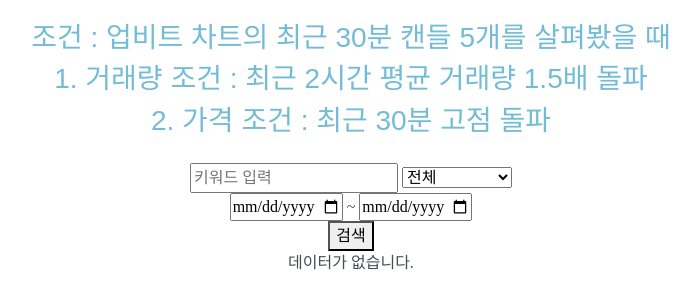
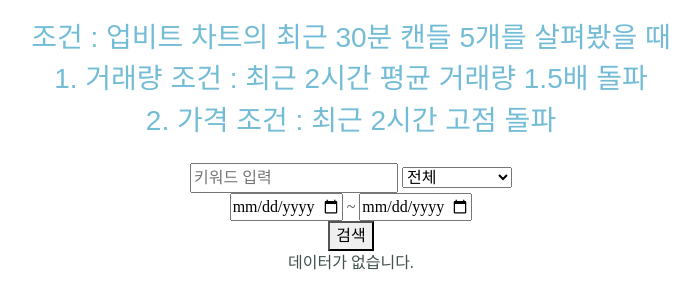
Before and after one commit to ykm8912/web_application_coins, a Django app: page /pumping in a window 1280 px wide. Shown: the part 134-433 px from the top of the page, without its empty margins (289-989 px from the left). Run offline with Django 3.2, Linux system fonts and the light colour scheme; data that the repository does not hold is empty; some libraries are stand-ins or nearby versions.

Commit message:
조건 문구 변경

```diff
--- a/crypto/templates/pumping/pumping.html
+++ b/crypto/templates/pumping/pumping.html
@@ -5,7 +5,7 @@
     <h2 class="menu-name">펌핑 리스트</h2>
     <h3 class="menu-describe">조건 : 업비트 차트의 최근 30분 캔들 5개를 살펴봤을 때</h3>
     <h3 class="menu-describe">1. 거래량 조건 : 최근 2시간 평균 거래량 1.5배 돌파</h3>
-    <h3 class="menu-describe">2. 가격 조건 : 최근 30분 고점 돌파</h3>
+    <h3 class="menu-describe">2. 가격 조건 : 최근 2시간 고점 돌파</h3>
     <form class="search-form" action="" method="GET">
         <div class="saerch">
             <input type="text" name="keyword" value="{{keyword}}" placeholder="키워드 입력">
```
